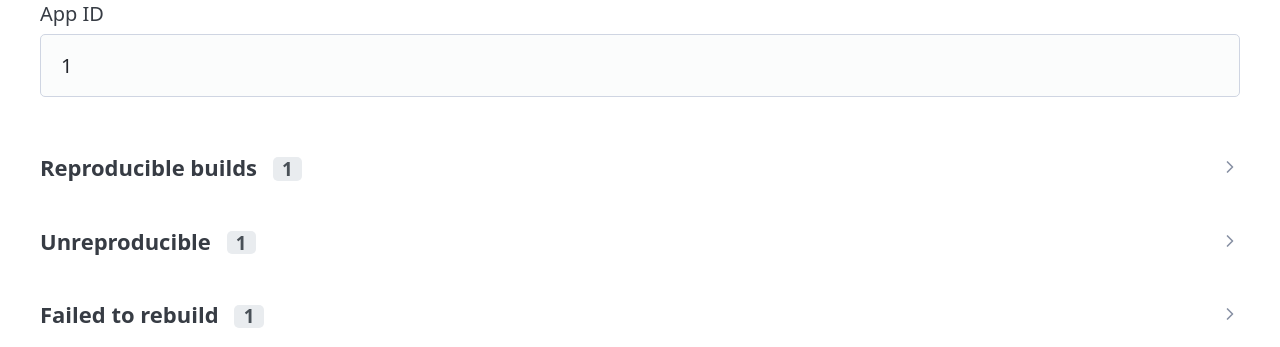
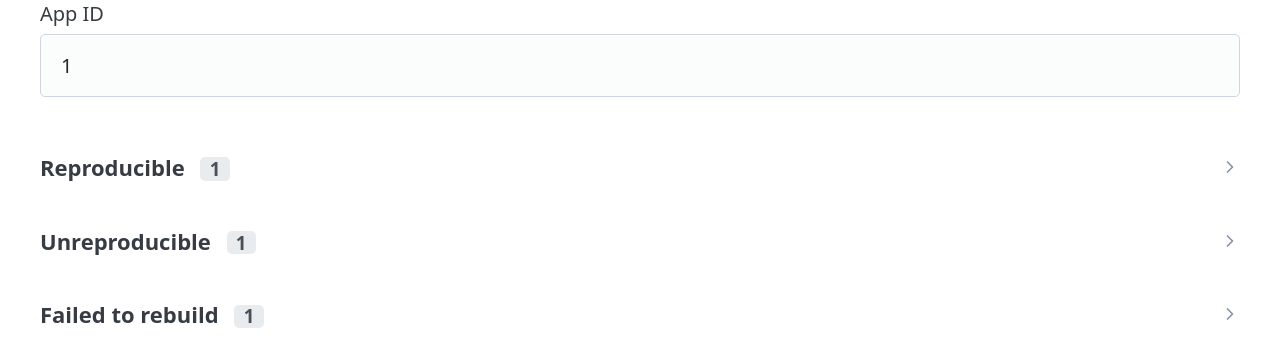
Before and after one commit to flathub-infra/vorarbeiter, a FastAPI app: template app/templates/reproducible.html in a window 1280 px wide. Shown: the part 169-516 px from the top of the page. Run offline with FastAPI, Linux system fonts and the light colour scheme; the template is opened without the code that fills it: most values are stand-ins (such as "Sample title", 1, 10 or a date in 2020); parts of the project's set-up code (start-up, migrations or seed data) failed here and were passed over; some libraries are stand-ins or nearby versions.

Commit message:
Minor cleanups in reproducible builds view

```diff
--- a/app/templates/partials/reproducible_tables.html
+++ b/app/templates/partials/reproducible_tables.html
@@ -3,7 +3,7 @@
     <thead>
         <tr>
             <th>App ID</th>
-            <th>Reproducible?</th>
+            <th>Status</th>
             <th>Commit</th>
             <th>Date</th>
             <th>Diffoscope</th>
@@ -50,7 +50,7 @@
 {% if data.reproducible %}
 <details {% if expand_all %}open{% endif %}>
     <summary>
-        Reproducible builds
+        Reproducible
         <span class="count-badge">{{ data.reproducible | length }}</span>
     </summary>
     {{ render_table(data.reproducible, "badge-reproducible", "reproducible") }}
```
